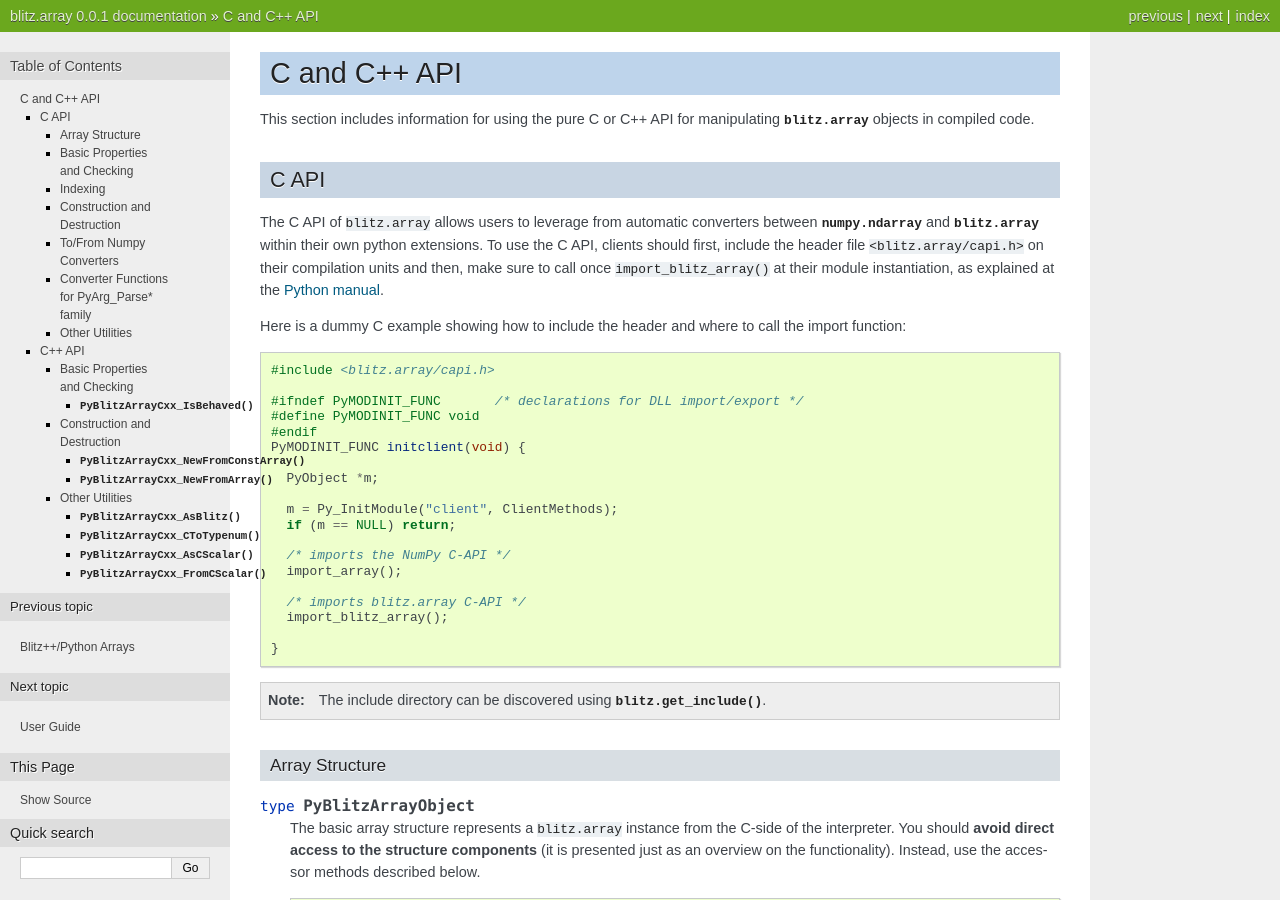
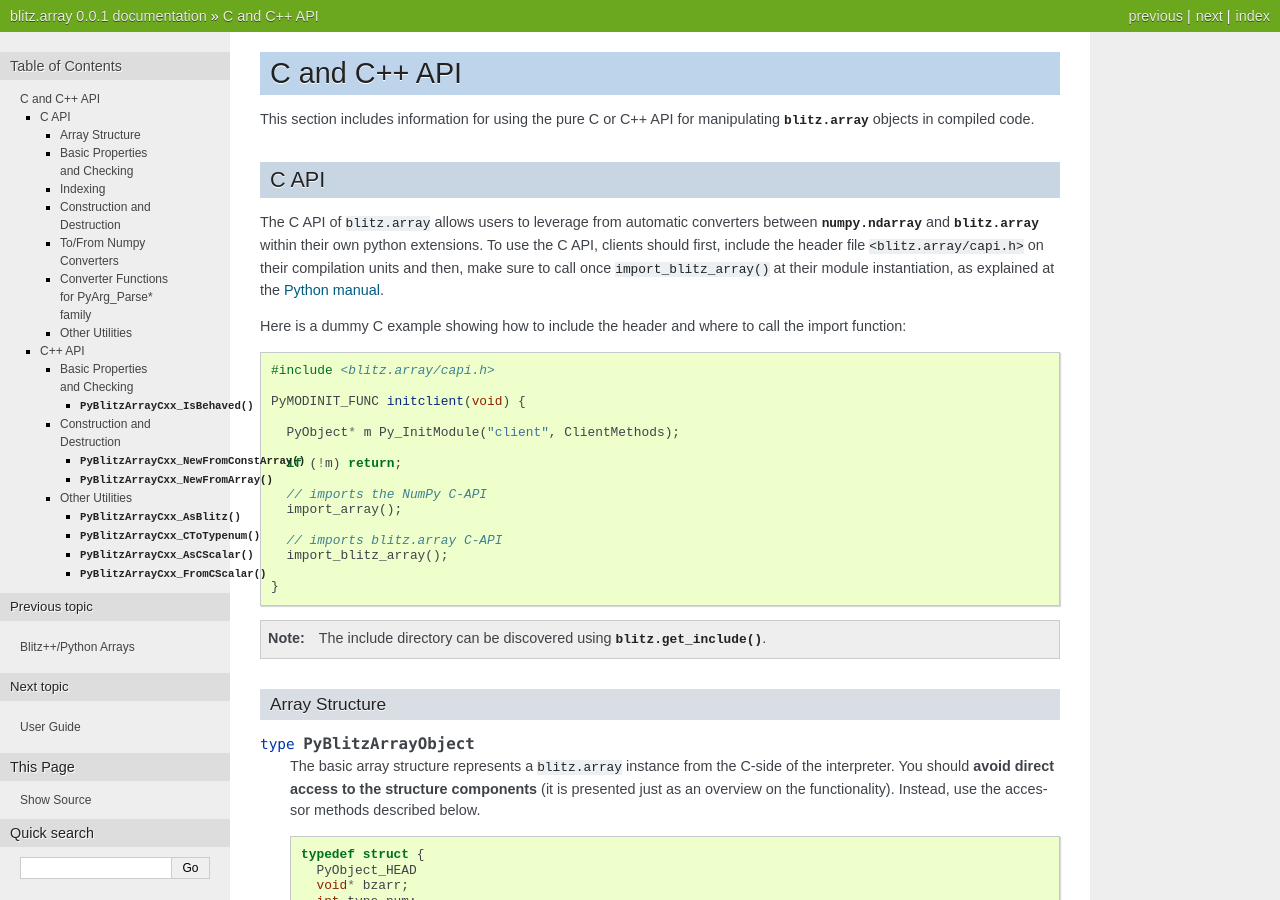
Before and after one commit to bioidiap/bob.blitz, a Sphinx documentation site: the page built from doc/c_cpp_api.rst, in a window 1280 px wide and 900 px high. Built offline with Sphinx 7.4.7, drawn with Linux system fonts in a browser that asks for light colours; formulas are drawn with MathJax 3.

Commit message:
Remove useless exporting of NumPy C-API

```diff
--- a/blitz/__init__.py
+++ b/blitz/__init__.py
@@ -12,10 +12,4 @@ def get_include():
 
   return __import__('pkg_resources').resource_filename(__name__, 'include')
 
-def get_numpy_api():
-  """Returns the name of the numpy API used for compilation"""
-
-  from ._library import __numpy_api_name__
-  return __numpy_api_name__
-
 __all__ = ['array', 'as_blitz']
--- a/doc/c_cpp_api.rst
+++ b/doc/c_cpp_api.rst
@@ -23,24 +23,20 @@ at the `Python manual
 Here is a dummy C example showing how to include the header and where to call
 the import function:
 
-.. code-block:: c
+.. code-block:: c++
 
    #include <blitz.array/capi.h>
 
-   #ifndef PyMODINIT_FUNC	/* declarations for DLL import/export */
-   #define PyMODINIT_FUNC void
-   #endif
    PyMODINIT_FUNC initclient(void) {
 
-     PyObject *m;
+     PyObject* m Py_InitModule("client", ClientMethods);
 
-     m = Py_InitModule("client", ClientMethods);
-     if (m == NULL) return;
+     if (!m) return;
 
-     /* imports the NumPy C-API */
+     // imports the NumPy C-API
      import_array();
 
-     /* imports blitz.array C-API */
+     // imports blitz.array C-API
      import_blitz_array();
 
    }
--- a/setup.py
+++ b/setup.py
@@ -31,7 +31,7 @@ for k in system_includes: extra_compile_args += ['-isystem', k]
 
 # NumPy API macros necessary?
 define_macros=[
-    ("PY_ARRAY_UNIQUE_SYMBOL", "BLITZ_NUMPY_ARRAY_API"),
+    ("PY_ARRAY_UNIQUE_SYMBOL", "BLITZ_ARRAY_NUMPY_C_API"),
     ("NO_IMPORT_ARRAY", "1"),
     ]
 import numpy
```
Also changed, not shown: 1 other file.
